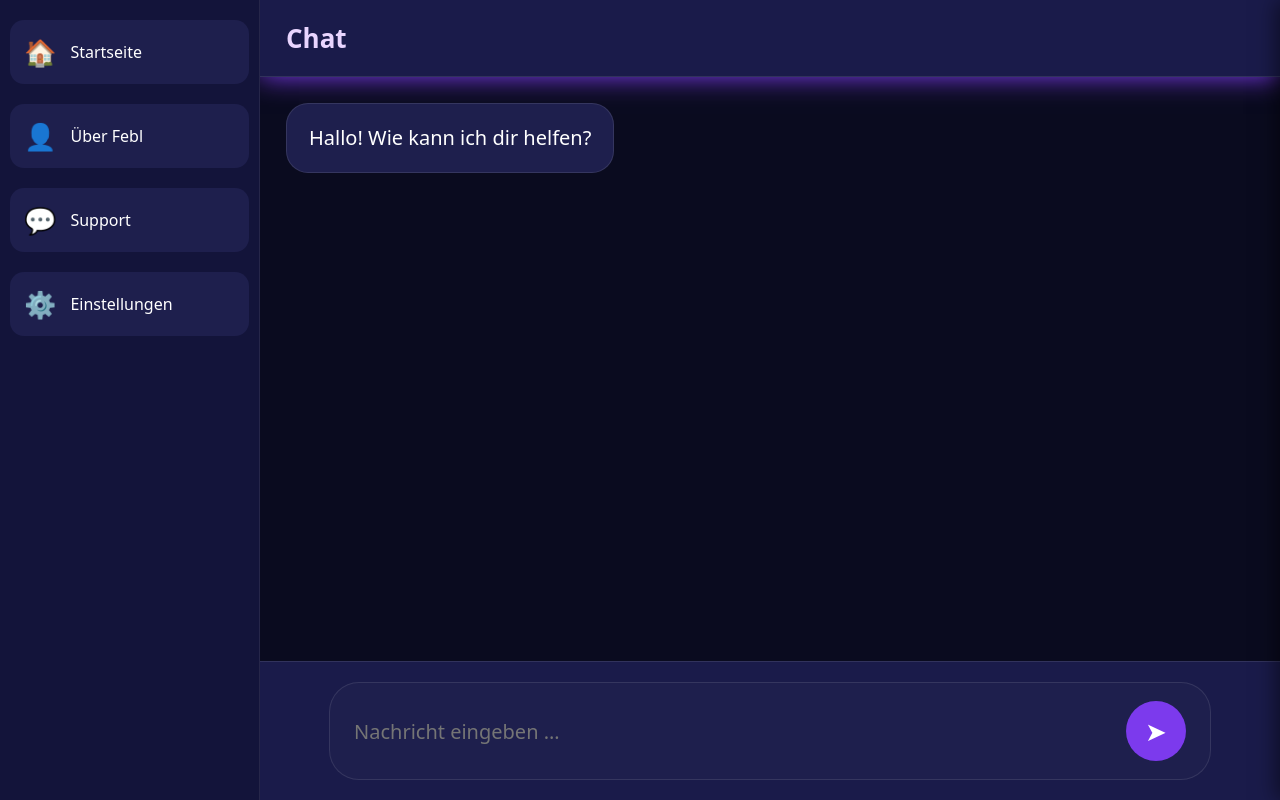
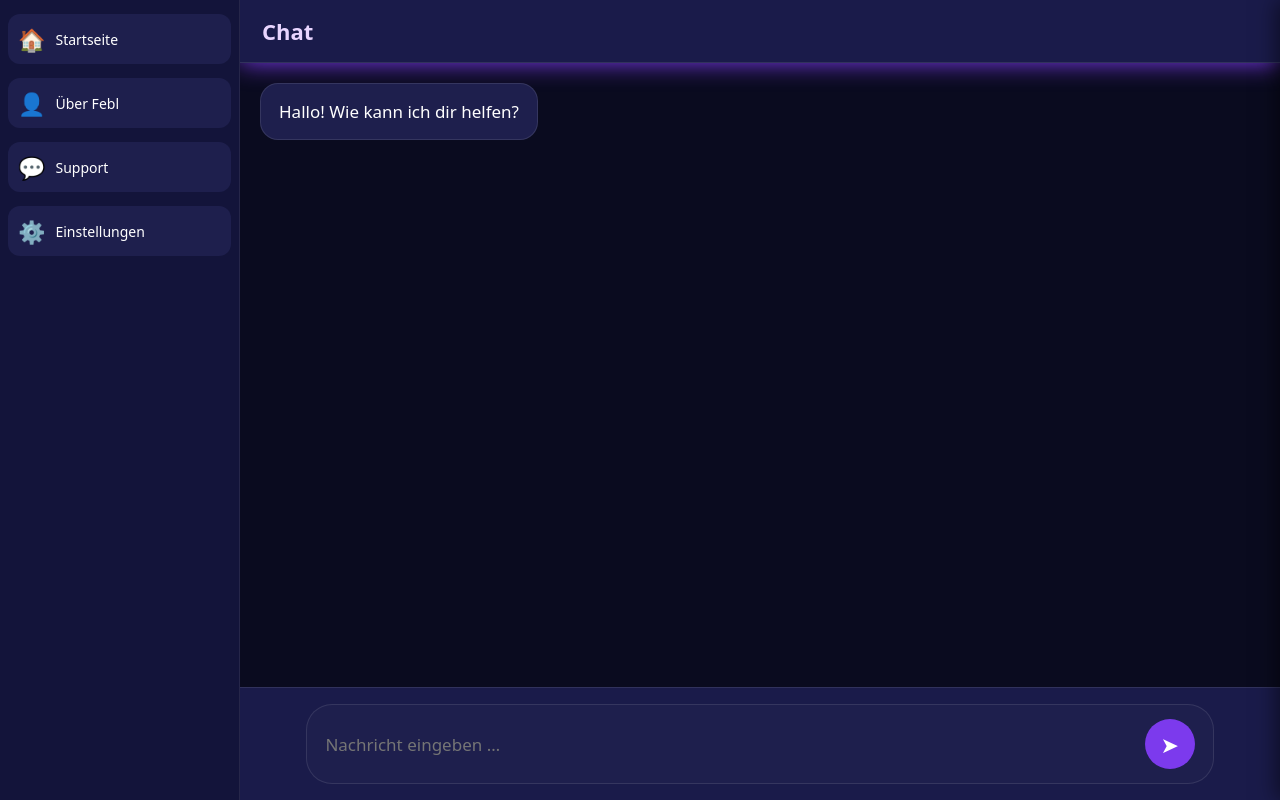
Before and after one commit to Febl1717/Febl-industry, a plain HTML site: page index.html in a window 1280 px wide. Drawn offline with Linux system fonts and the light colour scheme.

Commit message:
Update index.html

```diff
--- a/index.html
+++ b/index.html
@@ -97,33 +97,33 @@ body{
 
 /* SIDEBAR */
 .sidebar{
-    width:80px;
+    width:70px;
     background:var(--bg-sidebar);
     border-right:1px solid rgba(255,255,255,0.08);
     display:flex;
     flex-direction:column;
-    padding:20px 10px;
-    gap:20px;
+    padding:14px 8px;
+    gap:14px;
     transition:0.3s;
     position:relative;
 }
 .sidebar:hover{
-    width:260px;
+    width:240px;
 }
 .sidebar-icon{
     display:flex;
     align-items:center;
-    gap:14px;
-    padding:14px;
+    gap:10px;
+    padding:10px;
     background:#1e1f4d;
-    border-radius:14px;
+    border-radius:12px;
     cursor:pointer;
     transition:0.25s;
     overflow:hidden;
     white-space:nowrap;
 }
 .sidebar-icon span{
-    font-size:26px;
+    font-size:22px;
 }
 .sidebar-icon:hover{
     background:var(--accent);
@@ -131,6 +131,7 @@ body{
 }
 .sidebar-text{
     opacity:0;
+    font-size:14px;
     transition:0.3s;
 }
 .sidebar:hover .sidebar-text{
@@ -147,8 +148,8 @@ body{
 
 /* HEADER */
 .header{
-    padding:20px 26px;
-    font-size:26px;
+    padding:16px 22px;
+    font-size:22px;
     font-weight:700;
     background:var(--bg-header);
     border-bottom:1px solid rgba(255,255,255,0.1);
@@ -159,22 +160,22 @@ body{
 /* CHAT */
 .chat{
     flex:1;
-    padding:26px;
+    padding:20px;
     overflow-y:auto;
 }
 
 /* BUBBLES */
 .msg-row{
-    margin-bottom:26px;
+    margin-bottom:20px;
     display:flex;
     align-items:flex-start;
-    gap:16px;
+    gap:12px;
 }
 .msg-bubble{
     max-width:75%;
-    padding:18px 22px;
-    border-radius:22px;
-    font-size:20px;
+    padding:14px 18px;
+    border-radius:18px;
+    font-size:17px;
     line-height:1.6;
     white-space:pre-wrap;
     animation:fadeIn 0.3s ease;
@@ -197,7 +198,7 @@ body{
 
 /* INPUT */
 .input-bar{
-    padding:20px;
+    padding:16px;
     background:var(--bg-header);
     border-top:1px solid rgba(255,255,255,0.1);
     display:flex;
@@ -207,10 +208,10 @@ body{
     width:90%;
     background:var(--bg-input);
     border:1px solid rgba(255,255,255,0.1);
-    border-radius:30px;
-    padding:18px 24px;
+    border-radius:26px;
+    padding:14px 18px;
     display:flex;
-    gap:14px;
+    gap:10px;
     align-items:center;
     transition:0.25s;
 }
@@ -223,16 +224,16 @@ body{
     border:none;
     outline:none;
     color:var(--text-main);
-    font-size:20px;
+    font-size:17px;
 }
 .send-btn{
-    width:60px;
-    height:60px;
+    width:50px;
+    height:50px;
     background:var(--accent);
     border:none;
     border-radius:50%;
     color:var(--text-main);
-    font-size:26px;
+    font-size:22px;
     cursor:pointer;
     transition:0.25s;
 }
@@ -244,16 +245,16 @@ body{
 /* SETTINGS PANEL */
 .settings-panel{
     position:fixed;
-    right:-380px;
+    right:-340px;
     top:0;
-    width:380px;
+    width:340px;
     height:100%;
     background:var(--bg-sidebar);
     box-shadow:-4px 0 20px rgba(0,0,0,0.5);
-    padding:30px;
+    padding:24px;
     display:flex;
     flex-direction:column;
-    gap:20px;
+    gap:16px;
     transition:0.4s;
     z-index:9999;
 }
@@ -261,32 +262,32 @@ body{
     right:0;
 }
 .settings-title{
-    font-size:26px;
+    font-size:22px;
     font-weight:700;
     color:var(--accent);
 }
 .settings-section-title{
-    font-size:18px;
-    margin-top:10px;
-    margin-bottom:6px;
+    font-size:16px;
+    margin-top:8px;
+    margin-bottom:4px;
 }
 .settings-select{
     width:100%;
-    padding:12px;
+    padding:10px;
     border-radius:10px;
     border:none;
     background:#1e1f4d;
     color:var(--text-main);
-    font-size:16px;
+    font-size:15px;
 }
 .settings-item{
-    padding:14px;
+    padding:12px;
     background:#1e1f4d;
-    border-radius:16px;
-    font-size:18px;
+    border-radius:14px;
+    font-size:16px;
     cursor:pointer;
     transition:0.25s;
-    margin-bottom:8px;
+    margin-bottom:6px;
 }
 .settings-item:hover{
     background:var(--accent);
@@ -295,10 +296,10 @@ body{
 /* MOBILE */
 @media(max-width:600px){
     .sidebar{
-        width:80px;
+        width:70px;
     }
     .sidebar:hover{
-        width:80px;
+        width:70px;
     }
     .sidebar-text{
         display:none;
@@ -523,7 +524,7 @@ function renderMessage(role,text){
 
 /* API CALL */
 async function sendToAPI(userText){
-    const history=[systemMessage(),...messages.slice(-10)];
+    const history=[systemMessage(),...messages.slice(-10),{role:"user",content:userText}];
     try{
         const res=await fetch(API_URL,{
             method:"POST",
```
